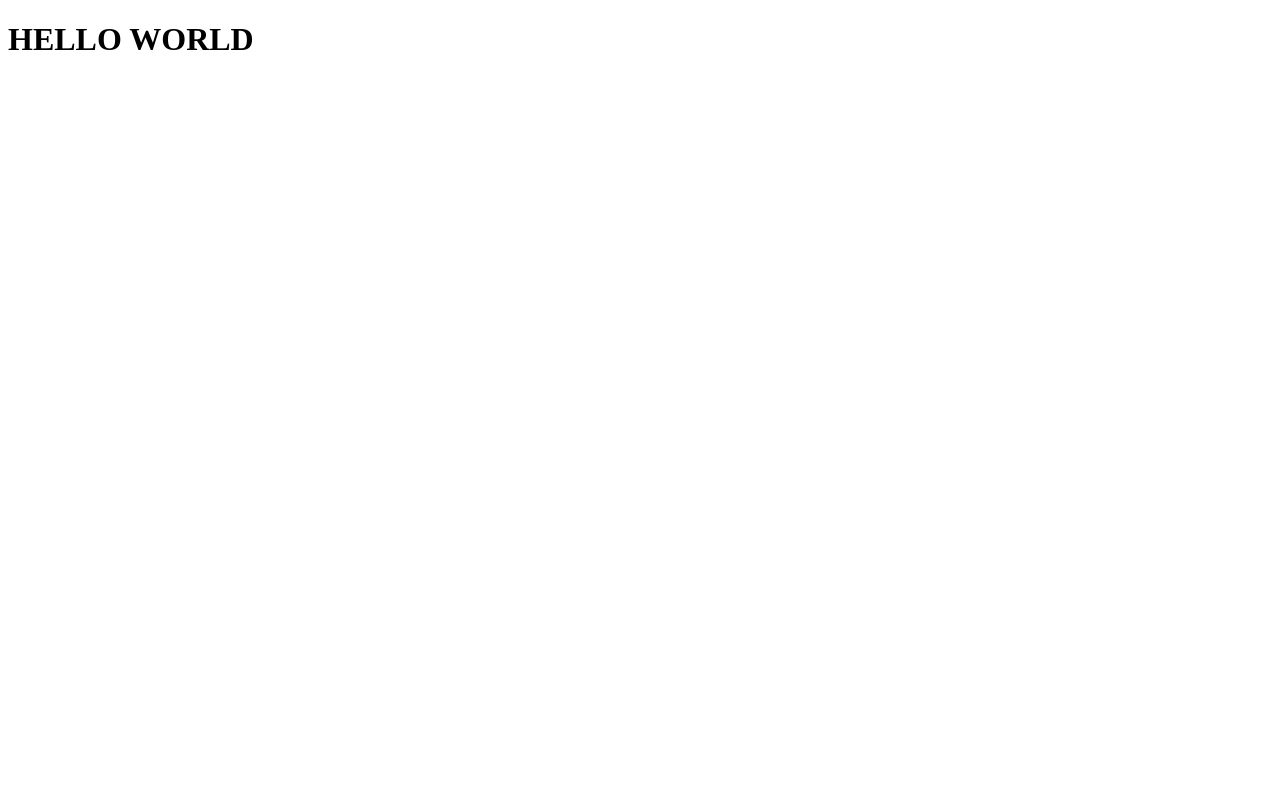
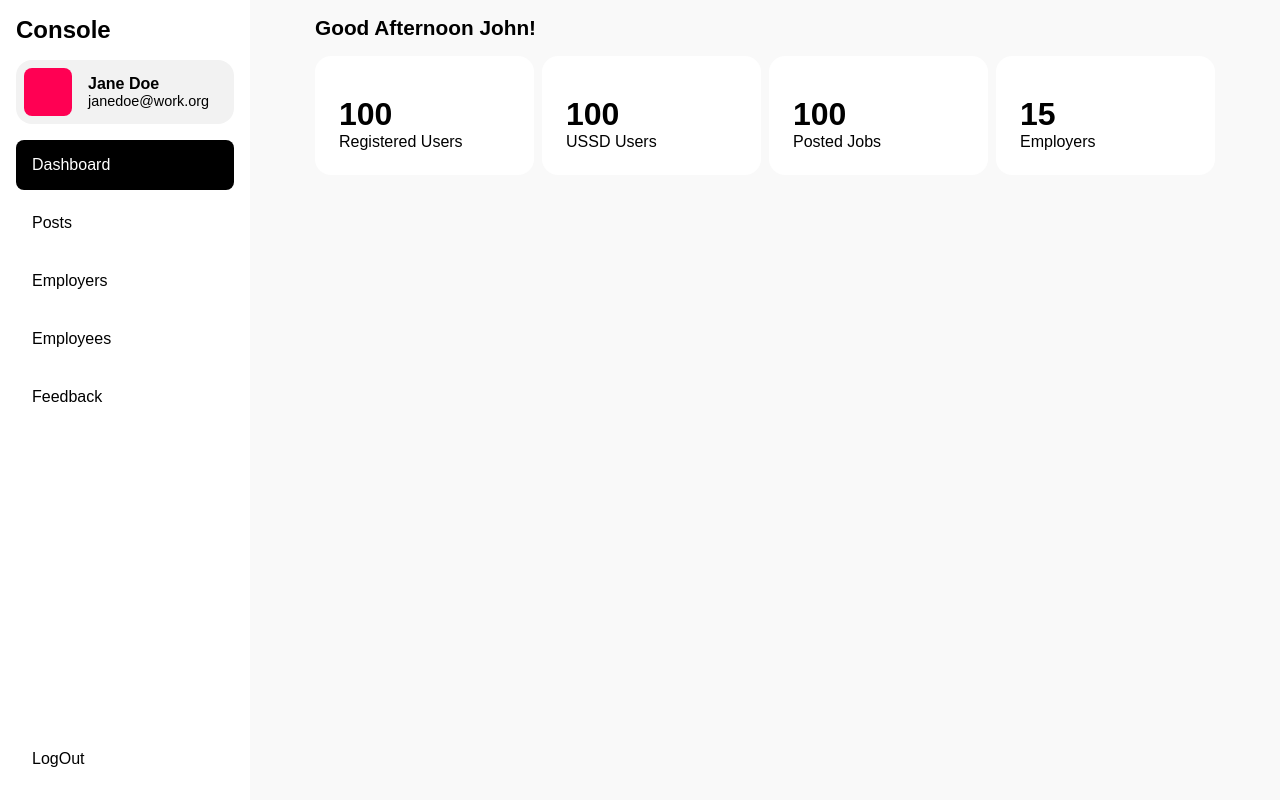
Before and after one commit to kenyipaul/kaziLink, a React (Vite) app: page / in a window 1280 px wide. Built offline with nearby package versions, Linux system fonts and the light colour scheme.

Commit message:
Implemented admin dashboard

```diff
--- a/package.json
+++ b/package.json
@@ -13,6 +13,7 @@
     "framer-motion": "^12.4.7",
     "react": "^19.0.0",
     "react-dom": "^19.0.0",
+    "react-router-dom": "^7.2.0",
     "sass": "^1.85.1"
   },
   "devDependencies": {
--- a/src/app.jsx
+++ b/src/app.jsx
@@ -1,7 +1,10 @@
+import AdminDashboard from "./pages/admin_dashboard";
+
 export default function App() {
     return (
         <div>
-            <h1>HELLO WORLD</h1>
+            {/* <h1>HELLO WORLD</h1> */}
+            <AdminDashboard />
         </div>
     )
 }
--- /dev/null
+++ b/src/pages/admin_dashboard.jsx
@@ -0,0 +1,95 @@
+import "../sass/admin_dashboard.scss"
+import React, { useContext, useState } from "react";
+import { Link, HashRouter as Router, Routes, Route, useLocation } from "react-router-dom"
+
+import Dashboard from "./views/dashboard";
+import Employees from "./views/employees";
+import Employers from "./views/employers";
+import Feedback from "./views/feedback";
+import Posts from "./views/posts";
+
+const SidebarContext = React.createContext(null)
+
+export default function AdminDashboard() {
+
+    const [sidebarState, setSidebarState] = useState(false);
+
+    return (
+        <div id="admin-dashboard">
+            <SidebarContext.Provider value={[sidebarState, setSidebarState]}>
+                <Router>
+                    <Sidebar />
+                    <Main />
+                </Router>
+            </SidebarContext.Provider>
+        </div>
+    )
+}
+
+
+function Sidebar() {
+
+    const location = useLocation();
+    const path = location.pathname;
+
+    const [sidebarState, setSidebarState] = useContext(SidebarContext);
+
+    return (
+        <div className={sidebarState ? "sidebar active" : "sidebar"} >
+            <section>
+                <div className="head">
+                    <h1>Console</h1>
+                    <svg onClick={() => setSidebarState(!sidebarState)} width="1.5rem" height="1.5rem" viewBox="0 0 24 24" fill="none" xmlns="http://www.w3.org/2000/svg"><g id="SVGRepo_bgCarrier" stroke-width="0"></g><g id="SVGRepo_tracerCarrier" stroke-linecap="round" stroke-linejoin="round"></g><g id="SVGRepo_iconCarrier"> <g id="Menu / Menu_Alt_01"> <path id="Vector" d="M12 17H19M5 12H19M5 7H19" stroke="#000000" stroke-width="2" stroke-linecap="round" stroke-linejoin="round"></path> </g> </g></svg>
+                </div>
+
+                <div className="user-info">
+                    <div className="cover"></div>
+                    <div className="info">
+                        <h1>Jane Doe</h1>
+                        <p>janedoe@work.org</p>
+                    </div>
+                </div>
+
+                <div className="links">
+                    <Link className={path == "/" && "active"} to="/"><p>Dashboard</p></Link>
+                    <Link className={path == "/posts" && "active"} to="/posts"><p>Posts</p></Link>
+                    <Link className={path == "/employers" && "active"} to="/employers"><p>Employers</p></Link>
+                    <Link className={path == "/employees" && "active"} to="/employees"><p>Employees</p></Link>
+                    <Link className={path == "/feedback" && "active"} to="/feedback"><p>Feedback</p></Link>
+                </div>
+            </section>
+
+            <section>
+                <div className="links">
+                    <div className="link"><p>LogOut</p></div>
+                </div>
+            </section>
+        </div>
+    )
+}
+
+
+
+function Main() {
+
+    const [sidebarState, setSidebarState] = useContext(SidebarContext);
+
+    return (
+        <div className="main">
+            <div className="navbar">
+                <h1>Console</h1>
+                <svg onClick={() => setSidebarState(!sidebarState)} width="1.5rem" height="1.5rem" viewBox="0 0 24 24" fill="none" xmlns="http://www.w3.org/2000/svg"><g id="SVGRepo_bgCarrier" stroke-width="0"></g><g id="SVGRepo_tracerCarrier" stroke-linecap="round" stroke-linejoin="round"></g><g id="SVGRepo_iconCarrier"> <g id="Menu / Menu_Alt_01"> <path id="Vector" d="M12 17H19M5 12H19M5 7H19" stroke="#000000" stroke-width="2" stroke-linecap="round" stroke-linejoin="round"></path> </g> </g></svg>
+            </div>
+
+            <div className="main-content">
+                <Routes>
+                    <Route path="/" element={<Dashboard />} />
+                    <Route path="/employees" element={<Employees />} />
+                    <Route path="/employers" element={<Employers />} />
+                    <Route path="/feedback" element={<Feedback />} />
+                    <Route path="/posts" element={<Posts />} />
+                </Routes>
+            </div>
+        </div>
+    )
+}
--- /dev/null
+++ b/src/pages/views/dashboard.jsx
@@ -0,0 +1,35 @@
+export default function Dashboard() {
+    return (
+        <div className="dashboard-view">
+
+            <div className="dashboard">
+                <h2>Good Afternoon John!</h2>
+
+                <div className="dash-reports">
+                    <div className="report">
+                        <h1>100</h1>
+                        <p>Registered Users</p>
+                    </div>
+
+                    <div className="report">
+                        <h1>100</h1>
+                        <p>USSD Users</p>
+                    </div>
+
+                    <div className="report">
+                        <h1>100</h1>
+                        <p>Posted Jobs</p>
+                    </div>
+
+                    <div className="report">
+                        <h1>15</h1>
+                        <p>Employers</p>
+                    </div>
+                </div>
+            </div>
+
+
+
+        </div>
+    )
+}
--- /dev/null
+++ b/src/pages/views/employees.jsx
@@ -0,0 +1,7 @@
+export default function Employees() {
+    return (
+        <div>
+            <h1>Employees</h1>
+        </div>
+    )
+}
--- /dev/null
+++ b/src/pages/views/employers.jsx
@@ -0,0 +1,7 @@
+export default function Employers() {
+    return (
+        <div>
+            <h1>Employers</h1>
+        </div>
+    )
+}
--- /dev/null
+++ b/src/pages/views/feedback.jsx
@@ -0,0 +1,7 @@
+export default function Feedback() {
+    return (
+        <div>
+            <h1>Feedback</h1>
+        </div>
+    )
+}
--- /dev/null
+++ b/src/pages/views/posts.jsx
@@ -0,0 +1,7 @@
+export default function Posts() {
+    return (
+        <div>
+            <h1>Posts</h1>
+        </div>
+    )
+}
--- /dev/null
+++ b/src/sass/admin_dashboard.scss
@@ -0,0 +1,135 @@
+@use "./dashboard.scss";
+
+* {
+    margin: 0;
+    padding: 0;
+    box-sizing: border-box;
+    font-family: sans-serif;
+}
+
+body {
+    height: 100vh;
+}
+
+#admin-dashboard {
+    height: 100vh;
+    background: #f9f9f9;
+
+    .sidebar {
+        left: -20rem;
+        width: 100%;
+        height: 100%;
+        padding: 1rem;
+        display: flex;
+        max-width: 250px;
+        background: #fff;
+        position: absolute;
+        transition: .5s ease;
+        flex-direction: column;
+        justify-content: space-between;
+
+        &.active {
+            left: 0;
+        }
+
+        .head {
+            display: flex;
+            padding: 0 0 1rem 0;
+            align-items: center;
+            justify-content: space-between;
+        }
+
+        .user-info {
+            gap: 1rem;
+            display: flex;
+            padding: .5rem;
+            border-radius: 1rem;
+            align-items: center;
+            margin-bottom: 1rem;
+            background-color: #f2f2f2;
+
+            .cover {
+                width: 3rem;
+                aspect-ratio: 1/1;
+                border-radius: .5rem;
+                background: #ff0053;
+            }
+
+            .info {
+                h1 {
+                    font-size: 1em;
+                }
+
+                p {
+                    font-size: .9em;
+                }
+            }
+        }
+
+        .links {
+            gap: .5rem;
+            display: grid;
+
+            a, .link {
+                color: #000;
+                padding: 1rem;
+                cursor: pointer;
+                border-radius: .5rem;
+                text-decoration: none;
+
+                &.active {
+                    color: #fff;
+                    background: #000;
+                }
+            }
+        }
+
+    }
+
+
+
+    .main {
+        width: 100%;
+
+        .navbar {
+            display: flex;
+            padding: 1rem;
+            align-items: center;
+            justify-content: space-between;
+
+            h1 {
+                font-size: 1.5em;
+            }
+
+            svg {
+                width: 2rem;
+                height: 2rem;
+                cursor: pointer;
+            }
+        }
+
+        .main-content {
+            padding: 1rem;
+        }
+    }
+}
+
+
+
+@media (min-width: 700px) {
+    #admin-dashboard {
+        display: flex;
+
+
+        .sidebar {
+            left: 0;
+            position: relative;
+
+            .head svg { display: none; }
+        }
+
+        .main .navbar {
+            display: none;
+        }
+    }
+}
--- /dev/null
+++ b/src/sass/dashboard.scss
@@ -0,0 +1,32 @@
+.dashboard-view {
+
+
+    .dashboard {
+        gap: 1rem;
+        margin: auto;
+        display: grid;
+        max-width: 900px;
+
+        h2 {
+            font-size: 1.3em;
+        }
+
+        .dash-reports {
+            gap: .5rem;
+            display: grid;
+            grid-template-columns: repeat(auto-fit, minmax(200px, 1fr));
+
+            .report {
+                padding: 1.5rem;
+                border-radius: 1rem;
+                background-color: #fff;
+
+                h1 {
+                    margin-top: 1rem;
+                }
+            }
+        }
+
+    }
+
+}
```
Also changed, not shown: 1 other file (tests, documents, lock files or other folders).
